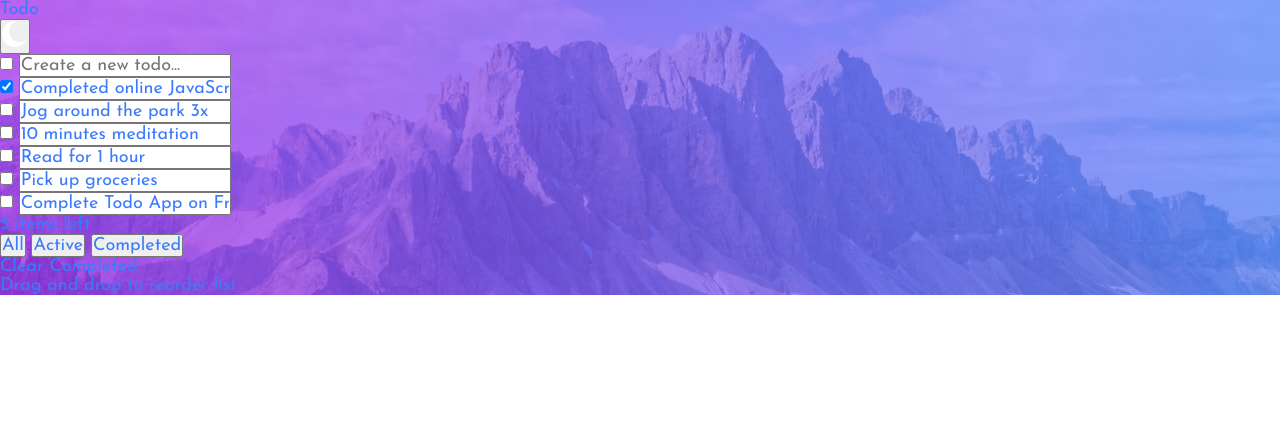
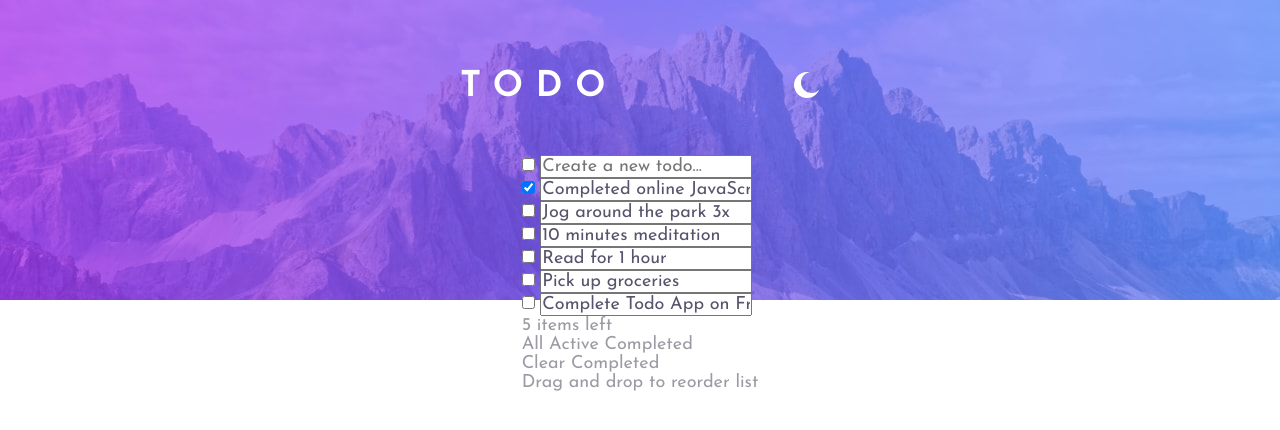
Before and after one commit to mnosinov/itcbootcamp_todos_project, a plain HTML site: page index.html in a window 1280 px wide. Drawn offline with Linux system fonts and the light colour scheme.

Commit message:
styling in process

```diff
--- a/css/styles.css
+++ b/css/styles.css
@@ -3,7 +3,7 @@
 	font-weight: 400;
 	font-size: 18px;
 	box-sizing: border-box;
-	color: hsl(220, 98%, 61%);
+	/*color: hsl(220, 98%, 61%);*/
 }
 
 html, body {
@@ -20,8 +20,66 @@ body *, *:before, *:after {
 .container {
 	width: 100%;
 	height: 100%;
+	display: flex;
+	justify-content: center;
+}
+
+.wrapper {
+	display: flex;
+	justify-content: center;
+	flex-direction: column;
+	align-items: center;
+	min-width: 20em;
+}
+
+button {
+	border: none;
+	background: transparent;
+	cursor: pointer;
+}
+
+.theme-light {
+}
+.theme-dark {
+	color: red;
+}
+
+.items-left-qnt {
+}
+
+.theme-light button,
+.theme-light .items-left-qnt span,
+.theme-light footer span {
+	color: #9B9BA4;
+}
+
+.theme-dark button,
+.theme-dark .items-left-qnt span,
+.theme-dark footer span {
+	color: #575874;
+}
+
+.theme-light input[type=text] {
+	color: #56546c;
+}
+
+.theme-dark input[type=text] {
+	color: white;
 }
 
 
-.theme-light {
+header {
+	display: flex;
+	justify-content: space-between;
+	align-items: center;
+	width: 100%;
+	margin: 70px  0 50px;
 }
+
+.logo {
+	text-transform: uppercase;
+	font-size: 1.9em;
+	letter-spacing: 0.4em;
+	font-weight: 700;
+	color: white;
+}
--- a/index.html
+++ b/index.html
@@ -64,13 +64,15 @@
 						</div>
 					</div>
 					<div class="todos-footer">
-						<div class="items-left-qnt">5 items left</div>
+						<div class="items-left-qnt"><span class="items-left-qnt-span">5 items left</span></div>
 						<div class="todos-filter">
 							<button class="todos-filter-all-btn">All</button>
 							<button class="todos-filter-active-btn">Active</button>
 							<button class="todos-filter-completed-btn">Completed</button>
 						</div>
-						<div class="clear-completed-btn">Clear Completed</div>
+						<div class="clear-completed">
+							<button class="clear-completed-btn">Clear Completed</button>
+						</div>
 					</div>
 				</section>
 
```
